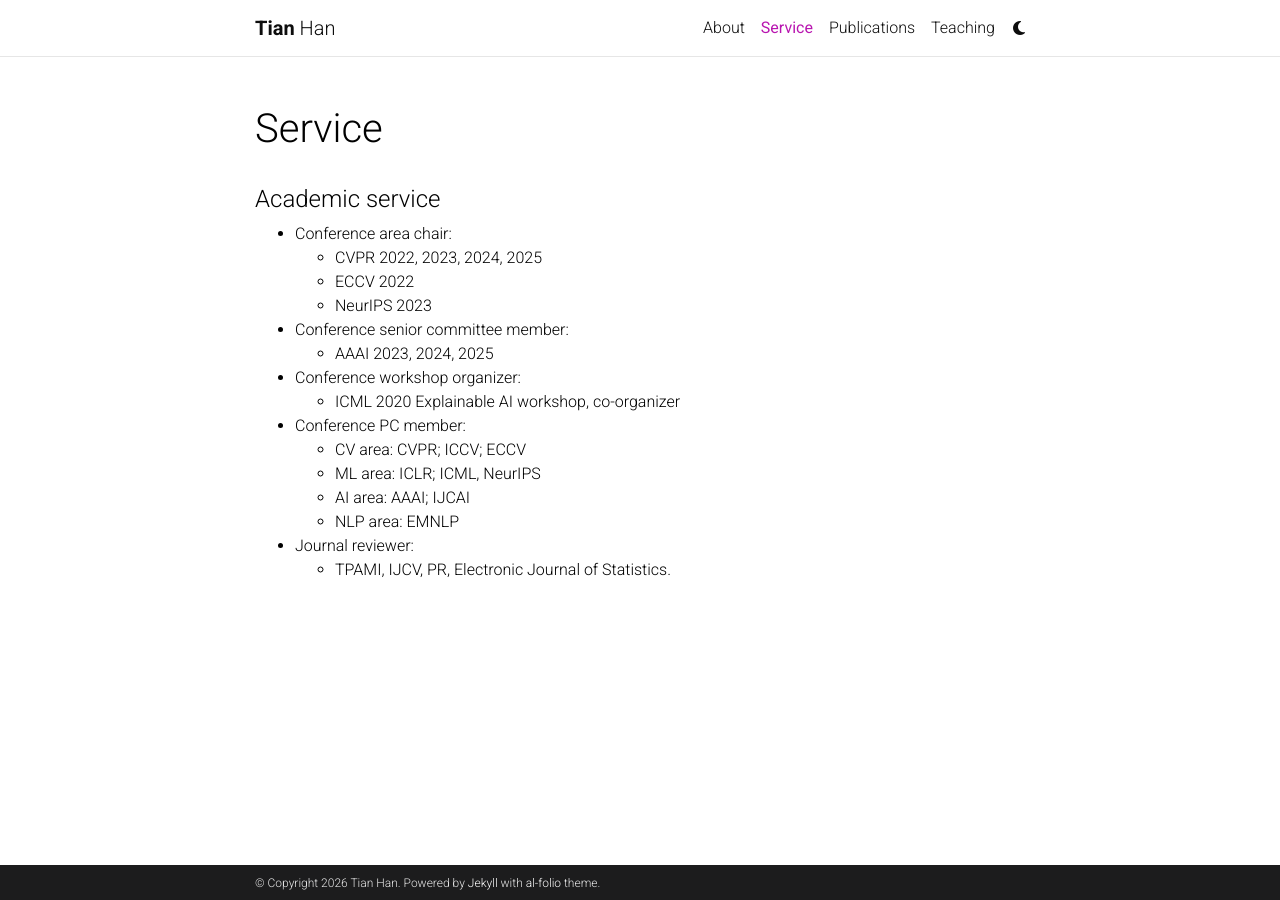
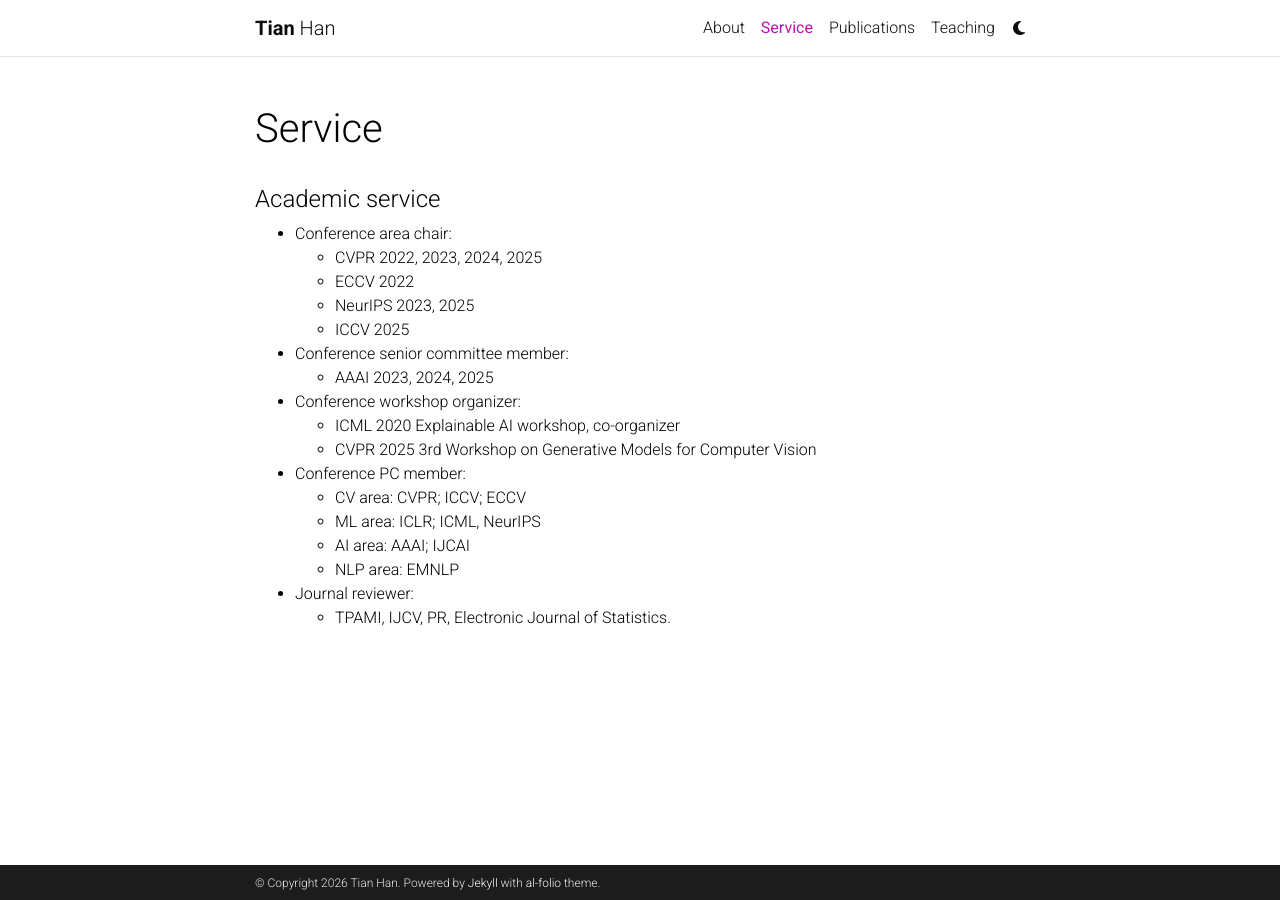
Before and after one commit to thanacademic/thanacademic.github.io, a Jekyll site: the page built from _pages/service.md, in a window 1280 px wide. Built offline with Jekyll 4.4.1, drawn with Linux system fonts in a browser that asks for light colours; comment, search, counter and statistics services are not loaded; a style sheet for code colours, icons or effects is not loaded.

Commit message:
Update service.md

```diff
--- a/_pages/service.md
+++ b/_pages/service.md
@@ -10,13 +10,15 @@
 - Conference area chair:
   - CVPR 2022, 2023, 2024, 2025
   - ECCV 2022
-  - NeurIPS 2023
+  - NeurIPS 2023, 2025
+  - ICCV 2025
 
 - Conference senior committee member:
   - AAAI 2023, 2024, 2025
 
 - Conference workshop organizer:
   - ICML 2020  Explainable AI workshop, co-organizer
+  - CVPR 2025  3rd Workshop on Generative Models for Computer Vision
 
 - Conference PC member:
   - CV area: CVPR; ICCV; ECCV
```
